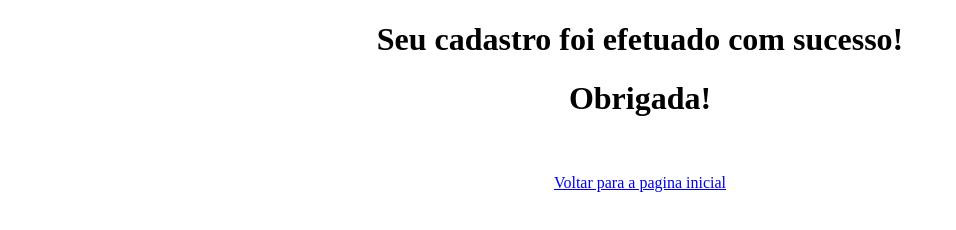
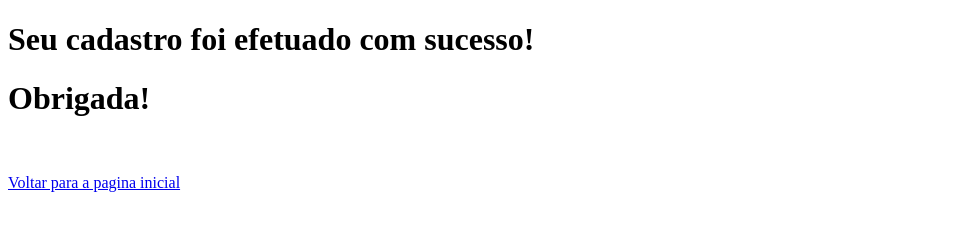
Before and after one commit to MariaHenrique/si1-lab1, a plain HTML site: page estatica-simples/auxiliary.html in a window 1280 px wide. Shown: the whole page, without its empty margins (0-956 px from the left). Drawn offline with Linux system fonts and the light colour scheme.

Commit message:
Estilos em html excluídos

```diff
--- a/estatica-simples/auxiliary.html
+++ b/estatica-simples/auxiliary.html
@@ -1,20 +1,18 @@
 <!DOCTYPE html>
 
 <html lang="pt-br">
-
 	<head>
 		<meta charset ="UTF-8">
 		<title>Cadastro efetuado</title>
 	</head>
 
 	<body>
-		<h1 style="text-align:center"> Seu cadastro foi efetuado com sucesso!</h1>
-		<h1 style="text-align:center">Obrigada!</h1>
+		<h1> Seu cadastro foi efetuado com sucesso!</h1>
+		<h1>Obrigada!</h1>
 
 		<br>
 		<br>
-		<center><a  href ="index.html">Voltar para a pagina inicial</a></center>
+		<a  href ="index.html">Voltar para a pagina inicial</a>
 
 	</body>
-
 </html>
```
Also changed, not shown: estatica-simples/index.html (+3 -1 lines), estatica-simples/register.html (+3 -3 lines).
